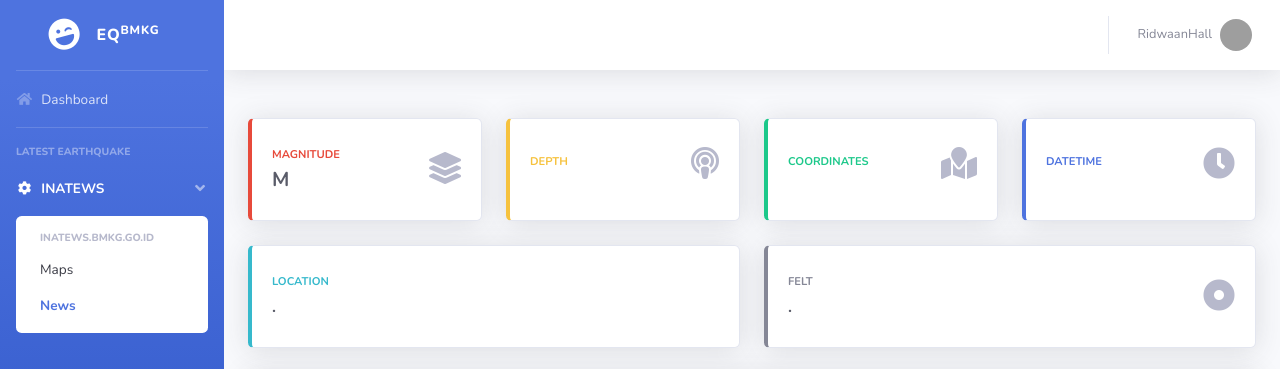
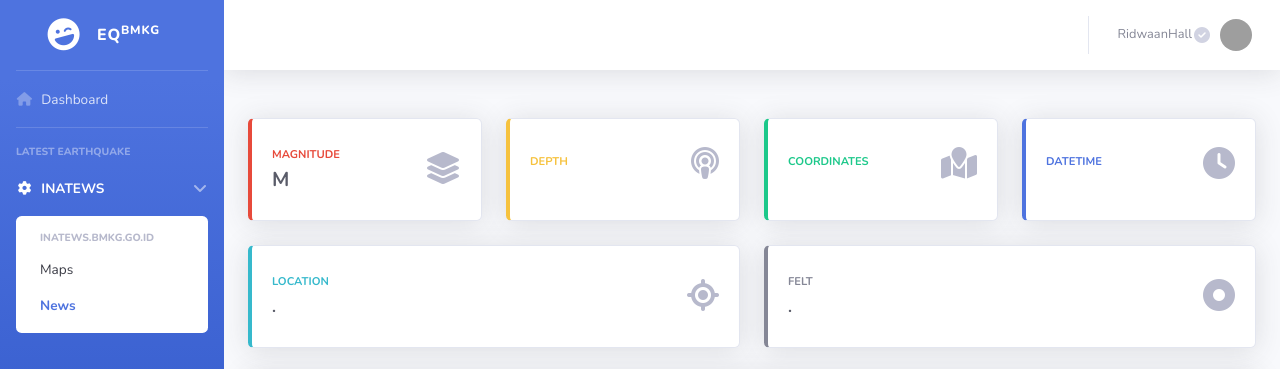
Before and after one commit to ridwaanhall/earthquaqe-bmkg-web, a Flask app: page /inatews-news in a window 1280 px wide. Shown: the top 369 px of the page. Run offline with Flask 3, Linux system fonts and the light colour scheme; data that the repository does not hold is empty; some libraries are stand-ins or nearby versions; grey boxes are pictures that could not be loaded.

Commit message:
Update base

```diff
--- a/templates/base.html
+++ b/templates/base.html
@@ -184,7 +184,9 @@
                         <li class="nav-item dropdown no-arrow">
                             <a class="nav-link dropdown-toggle" href="#" id="userDropdown" role="button"
                                 data-toggle="dropdown" aria-haspopup="true" aria-expanded="false">
-                                <span class="mr-2 d-none d-lg-inline text-gray-600 small">RidwaanHall</span>
+                                <span class="mr-0 d-none d-lg-inline text-gray-600 small">RidwaanHall</span>
+                                <i class="fas fa-fw fa-solid fa-circle-check mr-2"></i>
+
                                 <img class="img-profile rounded-circle"
                                     src="img/undraw_profile.svg">
                             </a>
@@ -234,7 +236,8 @@
     <script src="static/js/demo/datatables-demo.js"></script>
 
     <!-- overlayScrollbars -->
-    <script src="static/vendor/overlayScrollbars/js/jquery.overlayScrollbars.min.js"></script>
+    <script src="static/vendor/overlayScrollbars/js/jquery.overlayScrollbars.min.js">    </script>
+    <script src="https://kit.fontawesome.com/17dd18b72c.js" crossorigin="anonymous"></script>
     <script>
       document.addEventListener("DOMContentLoaded", function() {
       	const os = OverlayScrollbars(document.querySelectorAll("body"), {
```
